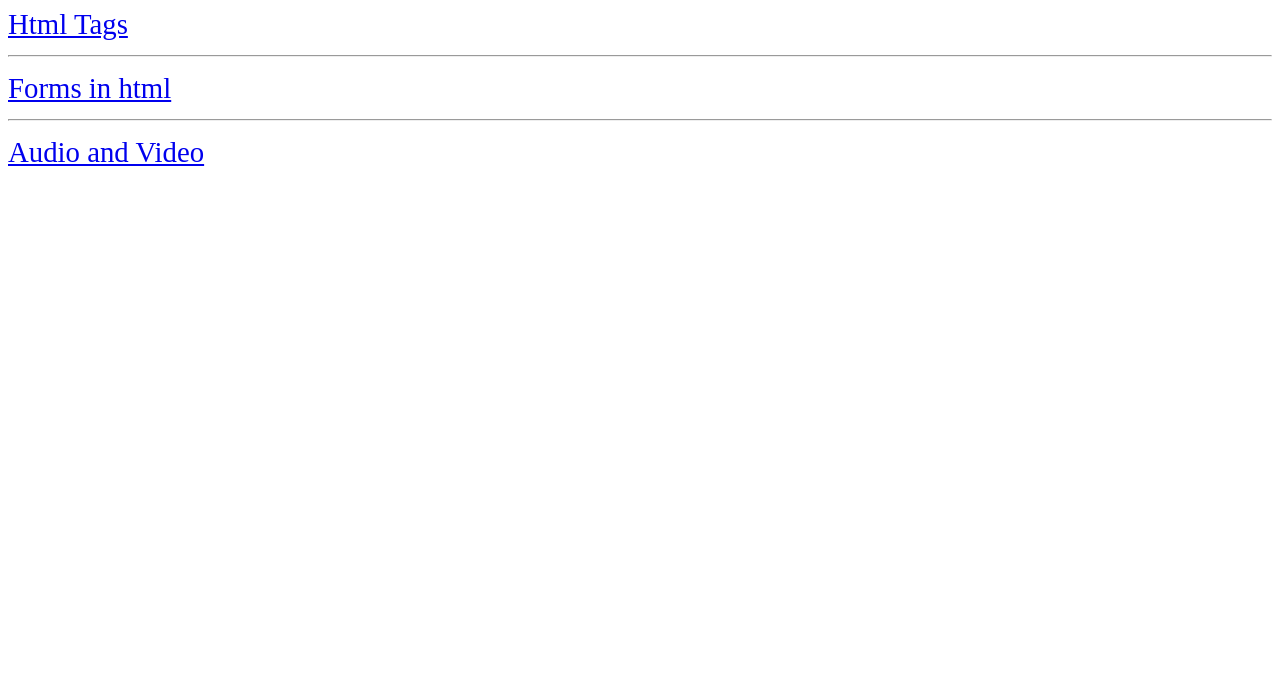
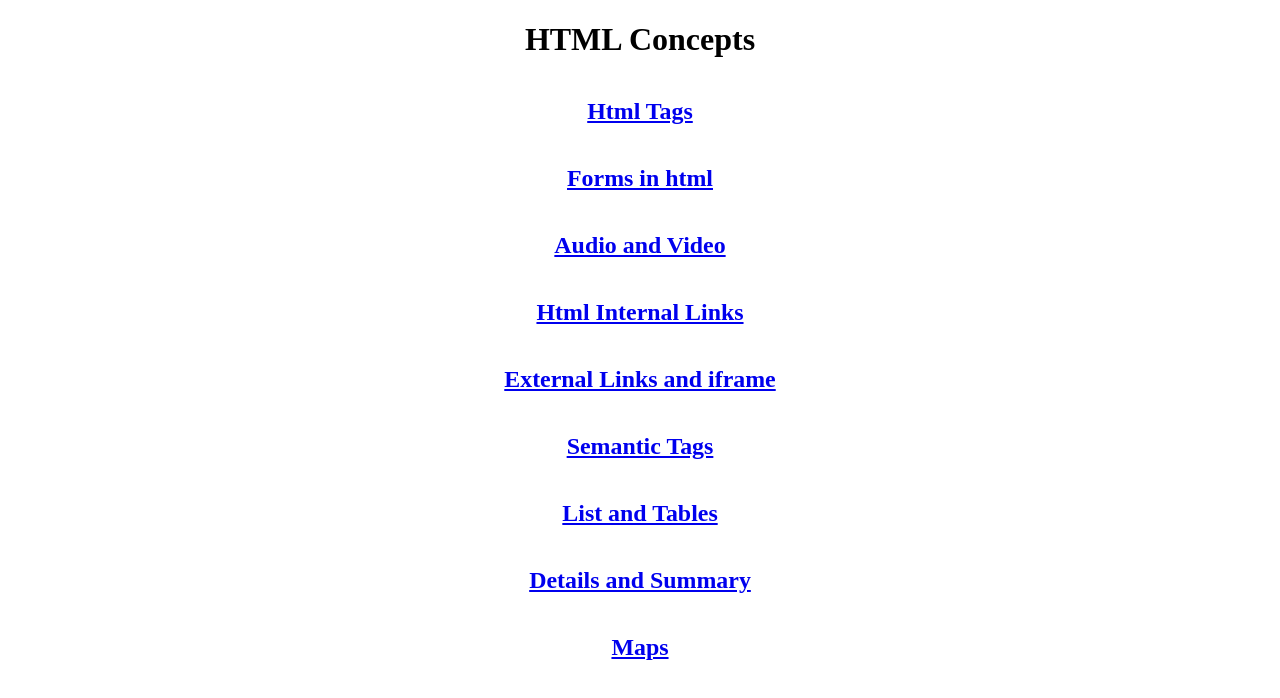
Before and after one commit to Sidharthasiddu/Sidharthasiddu.github.io, a plain HTML site: page HTML/Introductiontohtml.html in a window 1280 px wide. Drawn offline with Linux system fonts and the light colour scheme.

Commit message:
new file:   CSS/index4.html 	modified:   HTML/Introductiontohtml.html 	modified:   index.html

```diff
--- a/HTML/Introductiontohtml.html
+++ b/HTML/Introductiontohtml.html
@@ -4,16 +4,24 @@
     <meta charset="UTF-8">
     <meta name="viewport" content="width=device-width, initial-scale=1.0">
     <title>Document</title>
+    <style>
+        body{
+            text-align: center;
+        }
+    </style>
 </head>
 <body>
+    <h1>HTML Concepts</h1>
     <div style="font-size: 180%;">
-        <a href="index.html">Html Tags</a>
-        <br>
-        <hr>
-        <a href="index2.html">Forms in html</a>
-        <br>
-        <hr>
-        <a href="index3.html" target="_blank">Audio and Video</a>
-    <div/>
+        <h5><a href="index.html">Html Tags</a></h5>
+        <h5><a href="index2.html">Forms in html</a></h5>
+        <h5><a href="index3.html" target="_blank">Audio and Video</a></h5>
+        <h5><a href="index4.html">Html Internal Links</a></h5>
+        <h5><a href="index5.html">External Links and iframe</a></h5>
+        <h5><a href="index6.html">Semantic Tags</a></h5>
+         <h5><a href="index7.html">List and Tables</a></h5>
+        <h5><a href="index8.html">Details and Summary</a></h5>
+        <h5><a href="index9.html">Maps</a></h5>
+    </div>
 </body>
 </html>
```
Also changed, not shown: CSS/index4.html (added, +27 -0 lines), index.html (+4 -7 lines).
